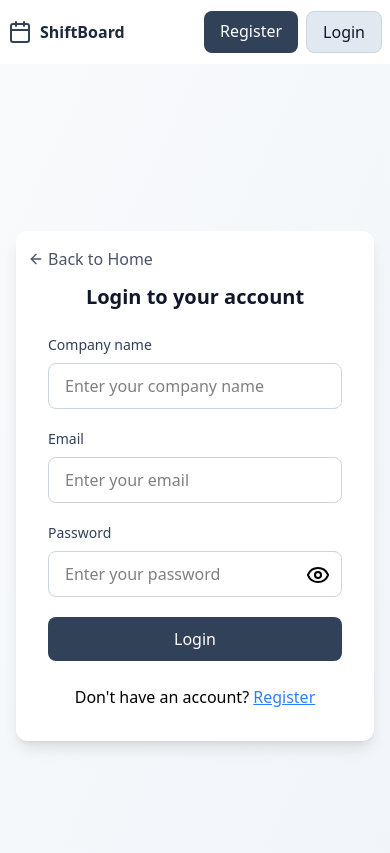
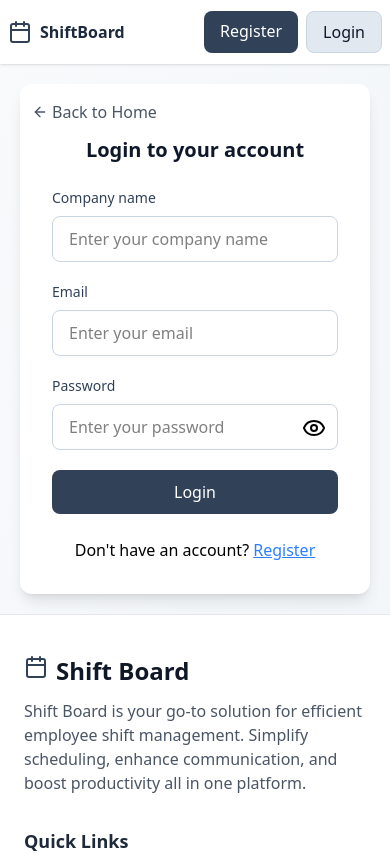
Before and after one commit to arafatmansuri/shift-board, a React (Vite) app in the folder frontend/: page /login in a window 390 px wide. Shown: the top 853 px of the page. Built offline with nearby package versions, Linux system fonts and the light colour scheme.

Commit message:
Fix Responsiveness on Landing page update Layout

```diff
--- a/frontend/src/components/Auth.tsx
+++ b/frontend/src/components/Auth.tsx
@@ -99,9 +99,7 @@ export const Auth = ({ type }: AuthProps) => {
     }
   }, [companyMutation.isSuccess, loginMutation.isSuccess]);
   return (
-    <div className="min-h-screen bg-linear-to-br from-slate-50 to-slate-100 flex items-center justify-center p-4">
-      <div className="w-full max-w-md">
-        <div className="bg-white rounded-xl shadow-lg p-8 pt-4">
+      <div className="bg-white rounded-xl shadow-lg p-8 pt-4 flex flex-col items-center justify-center sm:w-[70%] md:w-[60%] lg:w-[40%] w-full">
         <button
           onClick={() => navigate("/")}
           className="flex items-center gap-1 text-gray-600 hover:text-blue-600 transition-colors cursor-pointer self-start mb-3 -ml-5"
@@ -120,25 +118,20 @@ export const Auth = ({ type }: AuthProps) => {
             {formHeader[type]}
           </h2>
         )}
-          {(type == "registerOTP" ||
-            type == "forgotOTP") && (
+        {(type == "registerOTP" || type == "forgotOTP") && (
           <p className="text-sm text-center mb-2">
             OTP has been sent to your registered email. Please enter the OTP
-                {type == "forgotOTP"
-                  ? " and your new password to proceed."
-                  : "."}
+            {type == "forgotOTP" ? " and your new password to proceed." : "."}
           </p>
         )}
-          <form onSubmit={handleSubmit(onSubmit)} className="space-y-5">
+        <form onSubmit={handleSubmit(onSubmit)} className="space-y-5 w-full">
           {type == "register" ||
             (type == "login" && (
               <Input
                 isError={errors["companyName"] ? true : false}
                 label={"Company name"}
                 placeholder={"Enter your company name"}
-                  errorMessage={
-                    errors.companyName && errors.companyName.message
-                  }
+                errorMessage={errors.companyName && errors.companyName.message}
                 formHook={{
                   ...register("companyName", {
                     required: "Company name is required",
@@ -151,9 +144,7 @@ export const Auth = ({ type }: AuthProps) => {
               isError={errors["companyEmail"] ? true : false}
               label={"Email"}
               placeholder={"Enter your email"}
-                errorMessage={
-                  errors.companyEmail && errors.companyEmail.message
-                }
+              errorMessage={errors.companyEmail && errors.companyEmail.message}
               formHook={{
                 ...register("companyEmail", {
                   required: "Company email is required",
@@ -243,7 +234,5 @@ export const Auth = ({ type }: AuthProps) => {
           </Link>
         </div>
     </div>
-      </div>
-    </div>
   );
 };
--- a/frontend/src/components/Navbar.tsx
+++ b/frontend/src/components/Navbar.tsx
@@ -1,13 +1,14 @@
 import { Calendar } from "lucide-react";
-import { Link } from "react-router-dom";
+import { Link, useNavigate } from "react-router-dom";
 import { useMediaQuery } from "../hooks/useMediaQuery";
 export const Navbar = () => {
   const isDesktop: boolean = useMediaQuery("(min-width:768px)");
+  const navigate = useNavigate();
   return (
     <nav className="bg-white shadow-sm max-w-7xl mx-auto px-2 sm:px-6 lg:px-8">
       {/* <div className="max-w-7xl mx-auto px-4 sm:px-6 lg:px-8"> */}
       <div className="flex justify-between items-center h-16 gap-4">
-        <div className="flex items-center gap-2">
+        <div className="flex items-center gap-2 cursor-pointer" onClick={()=>navigate("/")}>
           <Calendar className="md:w-8 md:h-8 text-slate-700" />
           <span className="md:text-xl font-semibold text-slate-800">
             ShiftBoard
--- a/frontend/src/pages/Dashboard.tsx
+++ b/frontend/src/layouts/DashboardLayout.tsx
@@ -1,7 +1,7 @@
 import { Outlet } from "react-router-dom";
 import { Sidebar } from "../components/Sidebar";
 
-export const Dashboard = () => {
+export const DashboardLayout = () => {
 
   return (
     <div className="flex h-screen bg-slate-50">
--- a/frontend/src/layouts/UnauthotizedLayout.tsx
+++ b/frontend/src/layouts/UnauthotizedLayout.tsx
@@ -6,7 +6,7 @@ const UnauthorizedLayout = () => {
   return (
     <div className="min-h-screen bg-linear-to-br from-slate-50 to-slate-100">
       <Navbar />
-      <main>
+      <main className="flex justify-center items-center p-5">
         <Outlet />
       </main>
       <Footer />
--- a/frontend/src/main.tsx
+++ b/frontend/src/main.tsx
@@ -10,7 +10,7 @@ import "./index.css";
 import { CreateDepartment } from "./pages/CreateDepartment.tsx";
 import { CreateEmployee } from "./pages/CreateEmployee.tsx";
 import { CreateShift } from "./pages/CreateShift.tsx";
-import { Dashboard } from "./pages/Dashboard.tsx";
+import { DashboardLayout } from "./layouts/DashboardLayout.tsx";
 import { Departments } from "./pages/Departments.tsx";
 import { Employees } from "./pages/Employee.tsx";
 import { Shifts } from "./pages/Shifts.tsx";
@@ -45,7 +45,7 @@ createRoot(document.getElementById("root")!).render(
               path="/dashboard"
               element={
                 <ProtectedRoute>
-                  <Dashboard />
+                  <DashboardLayout />
                 </ProtectedRoute>
               }
             >
--- a/frontend/src/pages/Landing.tsx
+++ b/frontend/src/pages/Landing.tsx
@@ -37,10 +37,10 @@ const LandingPage = () => {
   return (
       <section className="max-w-7xl mx-auto px-4 sm:px-6 lg:px-8 py-16">
         <div className="text-center mb-16">
-          <h1 className="text-5xl font-bold text-slate-900 mb-4">
+          <h1 className="md:text-5xl text-3xl font-bold text-slate-900 mb-4">
             Employee Shift Management Made Simple
           </h1>
-          <p className="text-xl text-slate-600 max-w-2xl mx-auto">
+          <p className="md:text-xl text-slate-600 max-w-2xl mx-auto">
             Streamline your workforce scheduling with our intuitive shift board
             system. Perfect for managing employees, departments, and schedules
             all in one place.
@@ -48,7 +48,7 @@ const LandingPage = () => {
           <div className="mt-8 flex gap-5 justify-center">
             <Link
               to="/register"
-              className="inline-block px-8 py-3 bg-slate-700 text-white text-lg rounded-lg hover:bg-slate-800 transition-colors shadow-lg"
+              className="inline-block px-8 md:py-3 py-2 bg-slate-700 text-white text-lg rounded-lg hover:bg-slate-800 transition-colors shadow-lg"
               // className="inline-block px-8 py-3 bg-slate-700 text-white text-lg rounded-lg hover:bg-slate-800 transition-colors shadow-lg"
             >
               Get Started
```
Lines whose indentation alone changed are shown as unchanged.
